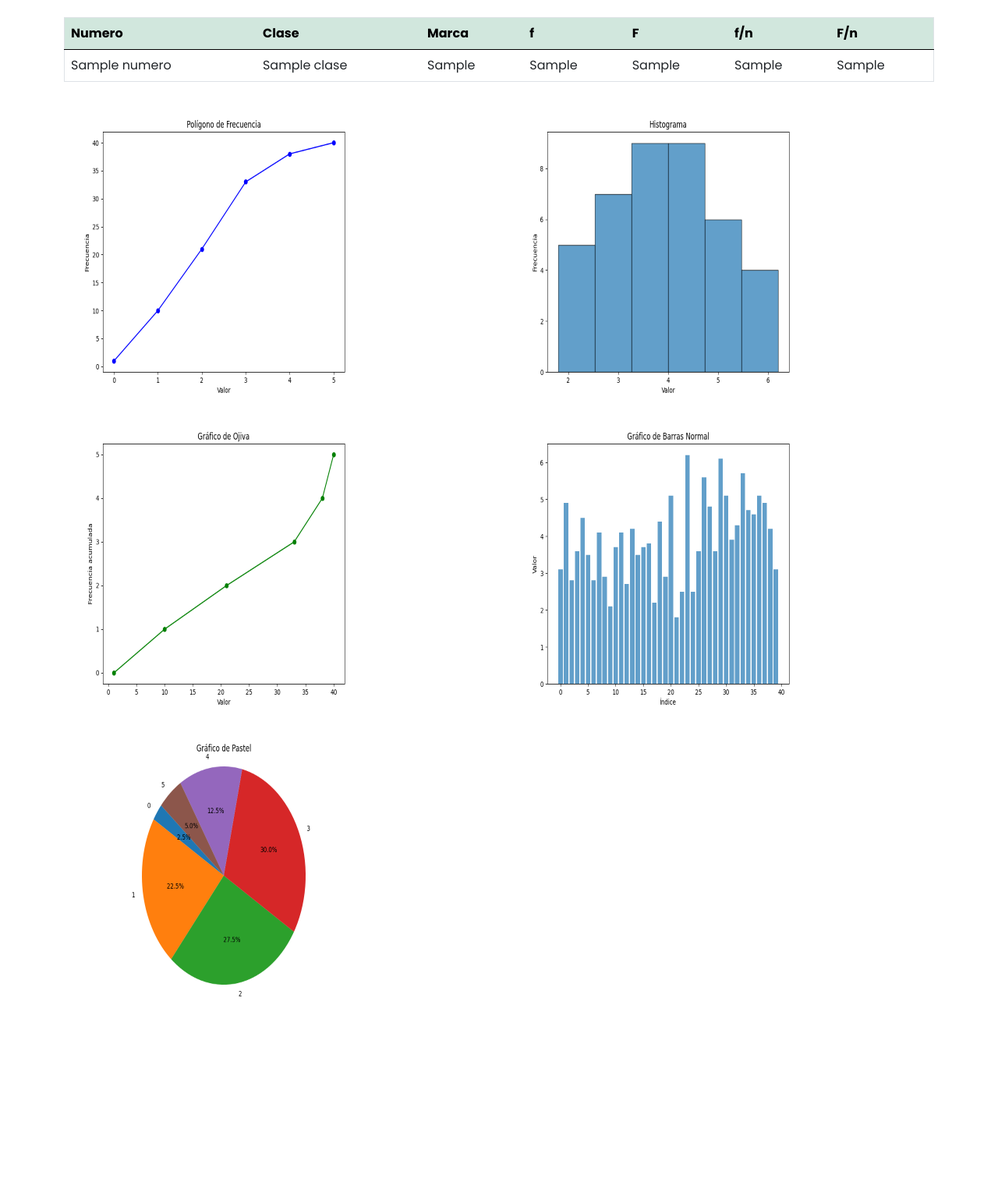
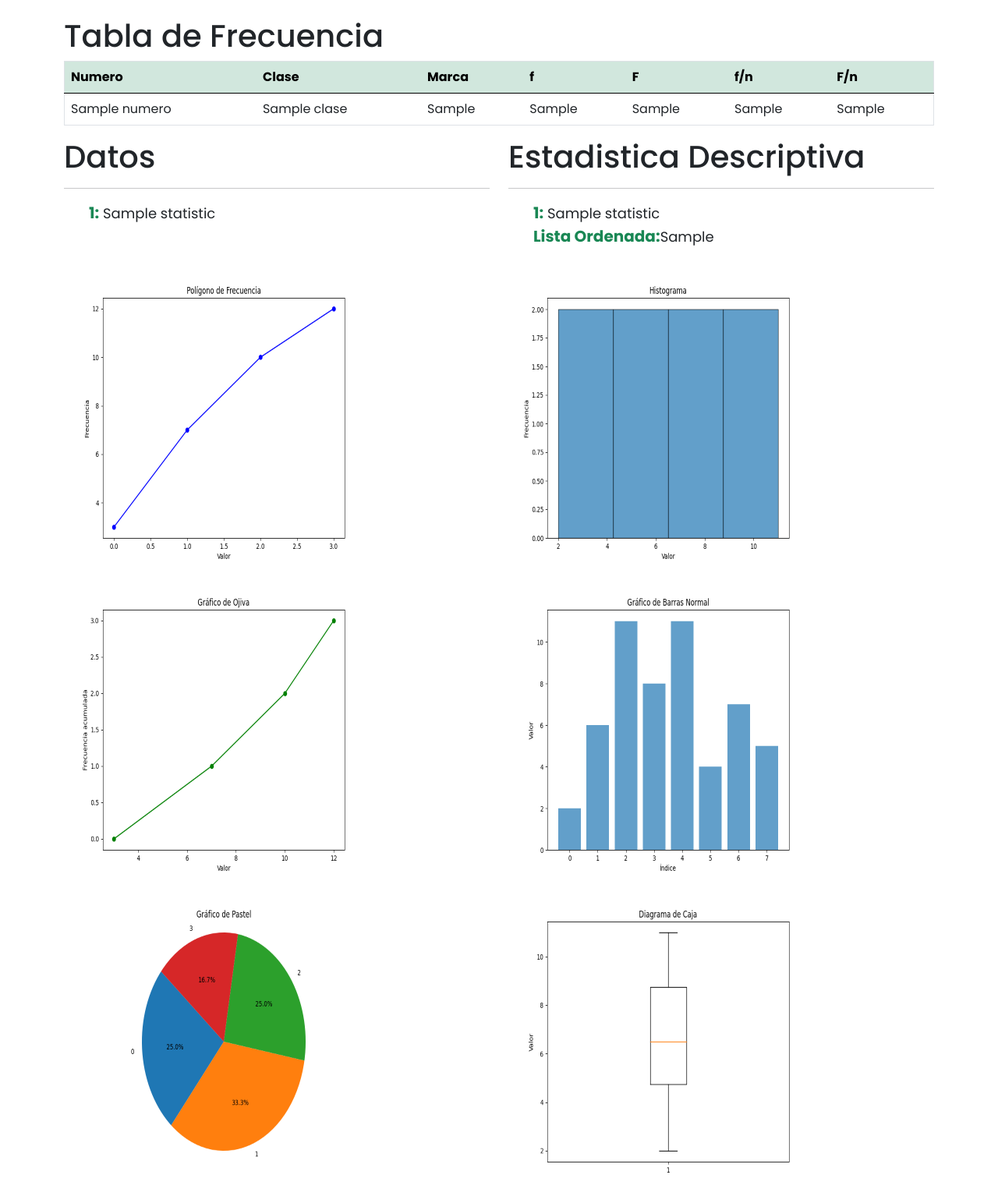
Before and after one commit to Eduardo6446/statistical_guides, a Flask app: template templates/result.html in a window 1280 px wide. Shown: the part 50-1584 px from the top of the page at 78% size. Before the commit the page ends 1328 px from the top, so only its background shows below. Run offline with Flask 3, Linux system fonts and the light colour scheme; the template is opened without the code that fills it: most values are stand-ins (such as "Sample title", 1, 10 or a date in 2020); some libraries are stand-ins or nearby versions.

Commit message:
listo, falta solucionar error de main loop

```diff
--- a/app.py
+++ b/app.py
@@ -25,26 +25,6 @@
     'Frecuencia relativa',
     'Frecuencia relativa acumulada',
 ])
-
-
-#datos
-data = []
-
-#Listas
-#Frecuencia absoluta
-fabs  = []
-
-#Frecuencia absoluta acumulada
-fabsacum  = []
-
-#Frecuencia relativa
-frel = []
-
-#Frecuencia relativa acumulada
-frelacum = []
-
-#marcas de clase
-marcas = []
 
 @app.route('/' ,methods=["GET", "POST"])
 def index():
@@ -151,14 +131,43 @@
             'ojiva':generate_plot(fabsacum,'ojiva',k),
             'bar': generate_plot(data, 'bar', k),
             #'bar3d': generate_plot(data, 'bar3d', k),
-            'pie': generate_plot(fabs, 'pie', k)
+            'pie': generate_plot(fabs, 'pie', k),
+            'box':generate_plot(data, 'box',k)
         }
 
+        #guia 2
+        mean = np.mean(data)#media aritmetica
+        median = np.median(data)#mediana
+        variance = np.var(data, ddof=1)  # Usar ddof=1 para calcular la varianza muestral
+        std_deviation = np.std(data, ddof=1)  # Usar ddof=1 para calcular la desviación estándar muestral
+
+        q1 = np.percentile(data, 25)#primer cuartil
+        q3 = np.percentile(data, 75)# tercer cuartil
+        interquartile_range = q3 - q1
+        #data.sort()  # Ordenar en forma creciente
+        sorted_data = sorted(data)  # Obtener una nueva lista ordenada
 
 
+        list1 = [
+
+            ("Media Aritmética", mean),
+            ("Mediana", median),
+            ("Varianza Muestral", variance),
+            ("Desviación Estándar Muestral", std_deviation),
+            ("Primer Cuartil", q1),
+            ("Tercer Cuartil", q3),
+            ("Rango Intercuartil", interquartile_range),
+        ]
+
+        list2 = [
+            ("Total de datos", Total),
+            ("Valor minimo", min(data)),
+            ("Valor maximo", max(data)),
+            ("Rango", r),
+        ]
 
         print(table)
-        return render_template('result.html',table=table, images=images)
+        return render_template('result.html',table=table, images=images,list=list1,list2 = list2,sort_list = sorted_data)
 
 
 def generate_plot(data, plot_type,inter):
@@ -208,6 +217,13 @@
         plt.pie(data, labels=range(len(data)), autopct='%1.1f%%', startangle=140)
         plt.axis('equal')
         plt.title('Gráfico de Pastel')
+    elif plot_type == 'box':
+        plt.boxplot(data)
+        plt.title('Diagrama de Caja')
+        plt.ylabel('Valor')
+    elif plot_type == '':
+        print("")
+
 
 
     image_path = f'static/{plot_type}.png'  # Ruta donde se guardará la imagen
@@ -217,34 +233,6 @@
 
 
     return image_path
-
-
-
-def generate_plots(data,inter):
-    plt.figure(figsize=(10, 5))
-
-    # Polígono de Frecuencia
-    plt.subplot(1, 2, 1)
-    plt.plot(data, marker='o', linestyle='-', color='b')
-    plt.title('Polígono de Frecuencia')
-    plt.xlabel('Índice')
-    plt.ylabel('Valor')
-
-    # Histograma
-    plt.subplot(1, 2, 2)
-    plt.hist(data, inter ,edgecolor='black', alpha=0.7)
-    plt.title('Histograma')
-    plt.xlabel('Valor')
-    plt.ylabel('Frecuencia')
-
-    buffer = io.BytesIO()
-    plt.savefig(buffer, format='png')
-    plt.close()
-
-    buffer.seek(0)
-    image_base64 = base64.b64encode(buffer.read()).decode()
-
-    return image_base64
 
 
 # Funcion para contar numeros en un rango (Frecuencia absoluta)
--- a/static/css/style.css
+++ b/static/css/style.css
@@ -113,3 +113,16 @@
   height: 400px;
   width: 400px;
 }
+
+
+strong{
+  color:#198754;
+  font-size:20px;
+}
+
+li{
+  font-size:18px;
+}
+.spacer{
+  padding-top:30px;
+}
--- a/templates/result.html
+++ b/templates/result.html
@@ -4,6 +4,8 @@
 <br><br><br>
 
 <div class="container">
+    <h1><i class="fa fa-diamond animated infinite jello" aria-hidden="true"></i>Tabla de Frecuencia</h1>
+
     <table border="1" class="table">
         <thead class="table-success">
             <tr>
@@ -31,10 +33,37 @@
             {% endfor %}
         </tbody>
     </table>
+</div>
 
 
 
+<div class="container">
+    <div class="row">
+        <div class="col-md-6">
+            <h1><i class="fa fa-diamond animated infinite jello" aria-hidden="true"></i>Datos</h1>
+            <hr>
+            <ul>
+                {% for statistic in list2 %}
+                    <li><strong>{{ statistic[0] }}:</strong> {{ statistic[1] }}</li>
+                {% endfor %}
+            </ul>
+          </div>
 
+      <div class="col-md-6">
+        <h1><i class="fa fa-diamond animated infinite jello" aria-hidden="true"></i>Estadistica Descriptiva</h1>
+        <hr>
+        <ul>
+            {% for statistic in list %}
+                <li><strong>{{ statistic[0] }}:</strong> {{ statistic[1] }}</li>
+            {% endfor %}
+
+            <li><strong>Lista Ordenada:</strong>{{sort_list}}</li>
+        </ul>
+      </div>
+
+
+
+    </div>
 </div>
 
 <div class="container">
@@ -45,7 +74,9 @@
         <div class="col-sm"><img src="../static/ojiva.png" alt="Histograma" class="img"></div>
         <div class="col-sm"><img src="../static/bar.png" alt="Histograma" class="img"></div>
         <div class="col-sm"><img src="../static/pie.png" alt="Histograma" class="img"></div>
+        <div class="col-sm"><img src="../static/box.png" alt="Histograma" class="img"></div>
     </div>
 </div>
 
+
 {% endblock %}
```
Also changed, not shown: static/bar.png, static/box.png (added), static/histogram.png, static/ojiva.png, static/pie.png, static/polygon.png.
